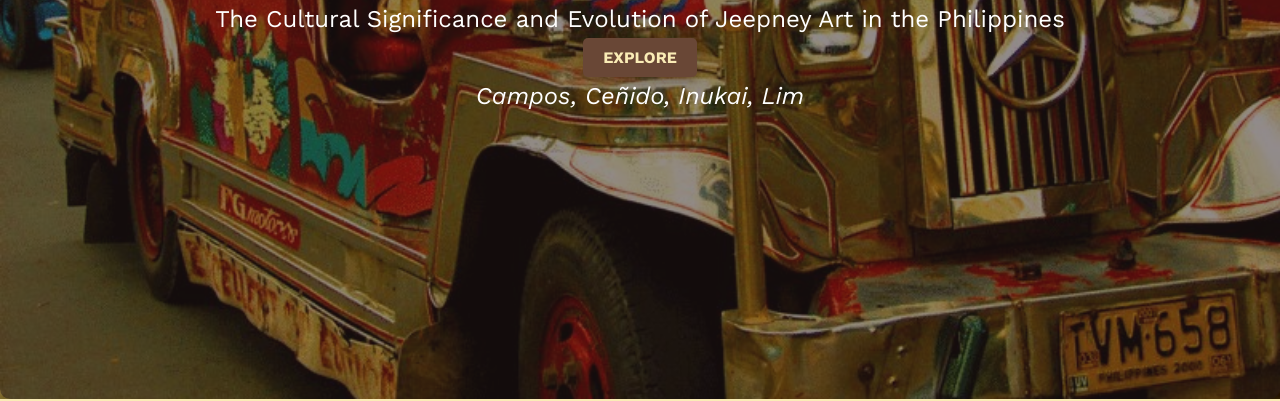
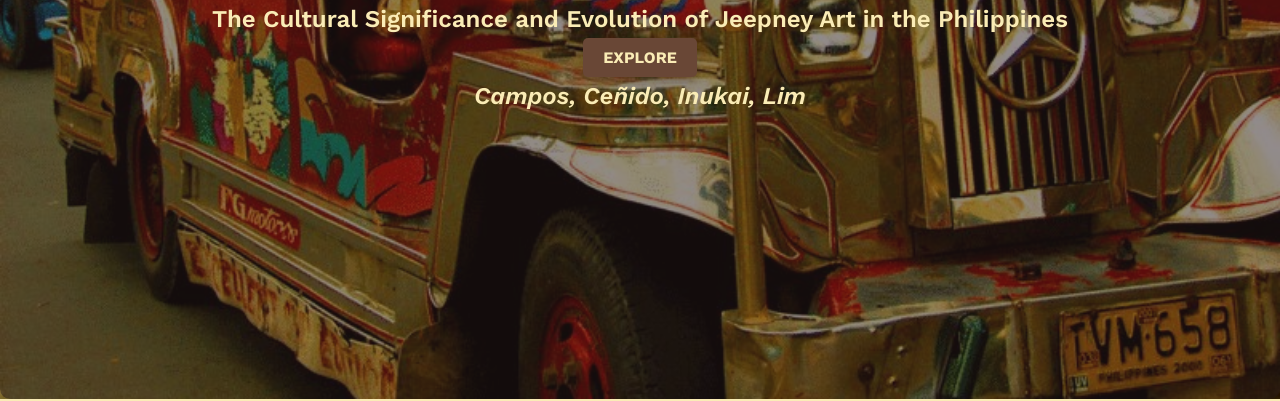
Before and after one commit to jdcmps/Arts-Project, a plain HTML site: page index.html in a window 1280 px wide. Shown: the part 401-802 px from the top of the page. Drawn offline with nearby package versions, Linux system fonts and the light colour scheme; a web font is replaced by a local one.

Commit message:
Make texts on overlay bold

```diff
--- a/style.css
+++ b/style.css
@@ -74,12 +74,18 @@ header nav ul li .selected {
     gap: 5px;
 }
 
+.overlay p {
+    font-weight: 600;
+    color: #faecb6;
+}
+
 .hero h1 {
     font-size: 6em;
     margin: 0;
     font-family: 'Barbra', 'Peralta', 'sans-serif';
     color: #faecb6;
     text-shadow: 2px 2px 8px #FF470A;
+
 }
 
 .hero p {
```
